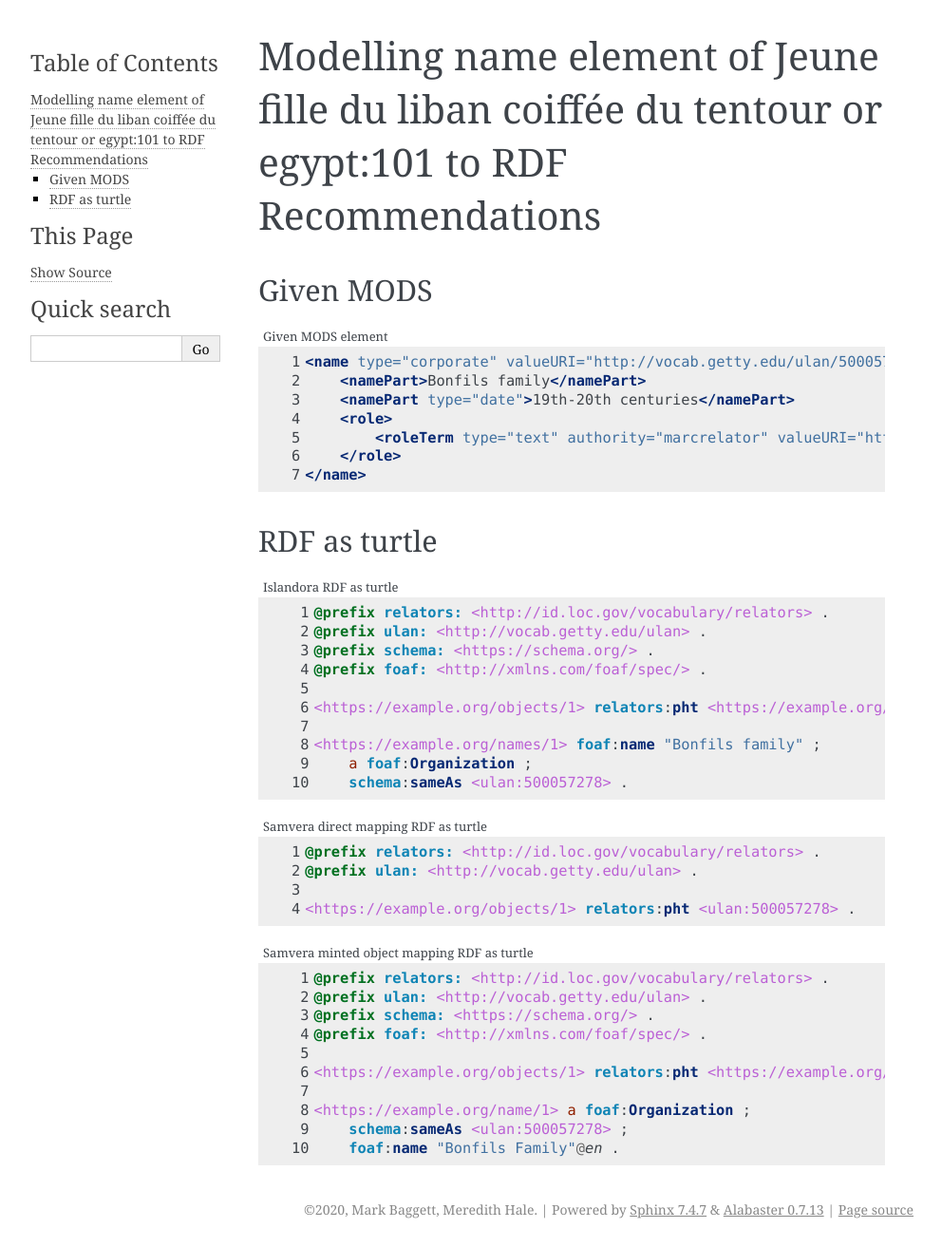
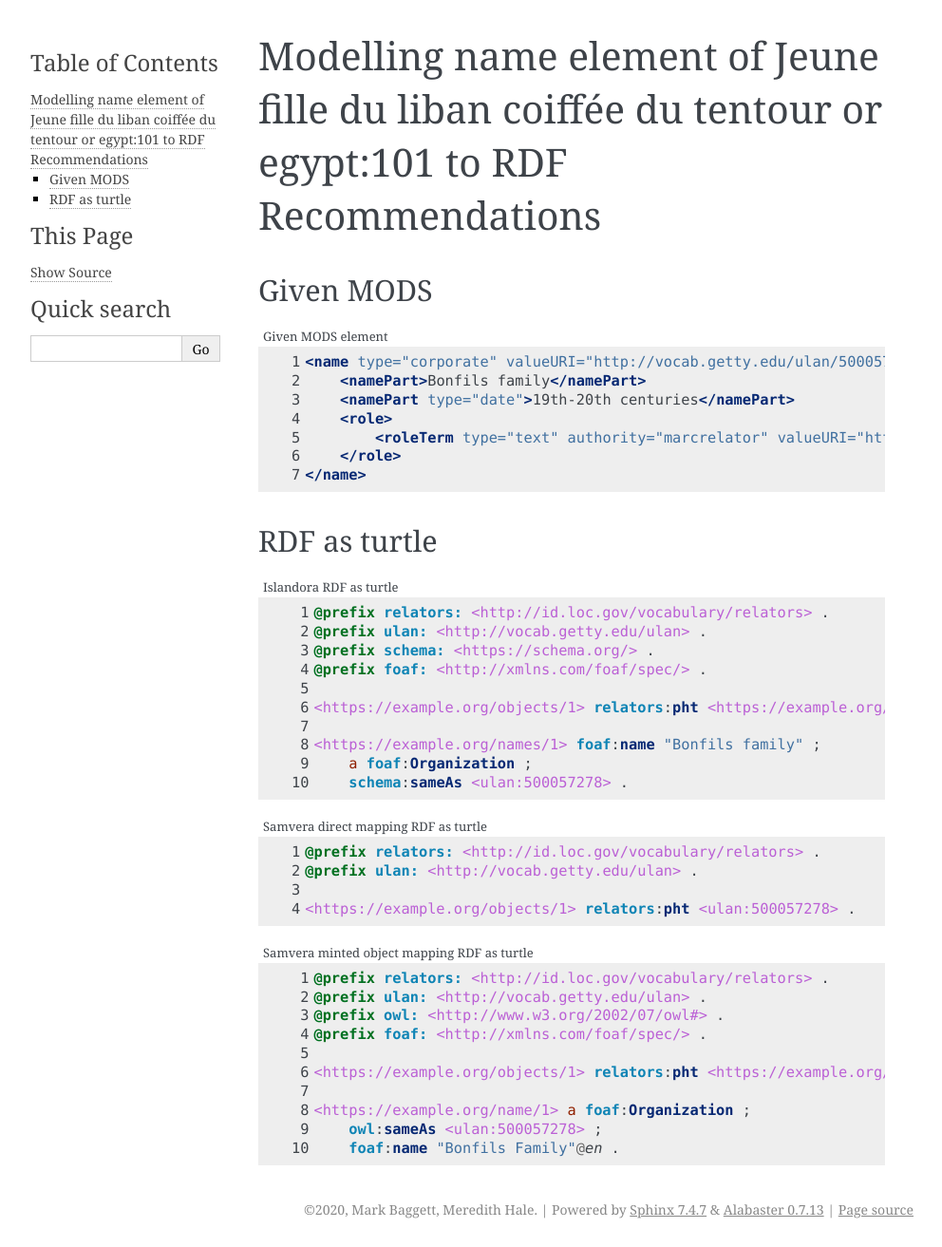
Before and after one commit to UTKcataloging/mods_to_rdf, a Sphinx documentation site: the page built from docs/source/working_docs/egypt_name.rst, in a window 1280 px wide. Shown: the whole page at 95% size, without its empty margins (148-1140 px from the left). Built offline with Sphinx 7.4.7, drawn with Linux system fonts in a browser that asks for light colours; formulas are drawn with MathJax 3.

Commit message:
Update prefix and vocabulary to match samvera reqs.

```diff
--- a/docs/source/working_docs/egypt_name.rst
+++ b/docs/source/working_docs/egypt_name.rst
@@ -53,11 +53,11 @@ RDF as turtle
 
     @prefix relators: <http://id.loc.gov/vocabulary/relators> .
     @prefix ulan: <http://vocab.getty.edu/ulan> .
-    @prefix schema: <https://schema.org/> .
+    @prefix owl: <http://www.w3.org/2002/07/owl#> .
     @prefix foaf: <http://xmlns.com/foaf/spec/> .
 
     <https://example.org/objects/1> relators:pht <https://example.org/name/1> .
 
     <https://example.org/name/1> a foaf:Organization ;
-        schema:sameAs <ulan:500057278> ;
+        owl:sameAs <ulan:500057278> ;
         foaf:name "Bonfils Family"@en .
```
